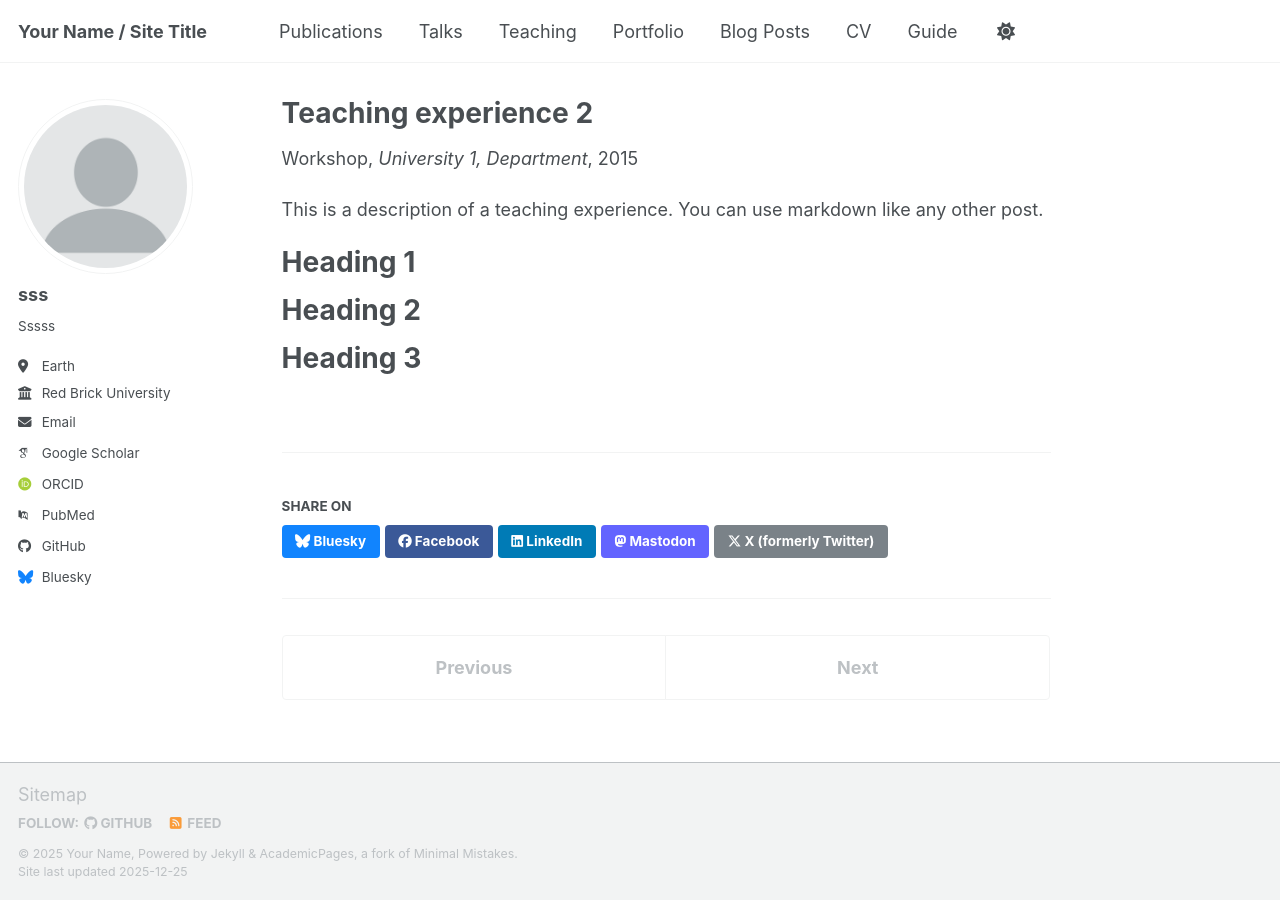
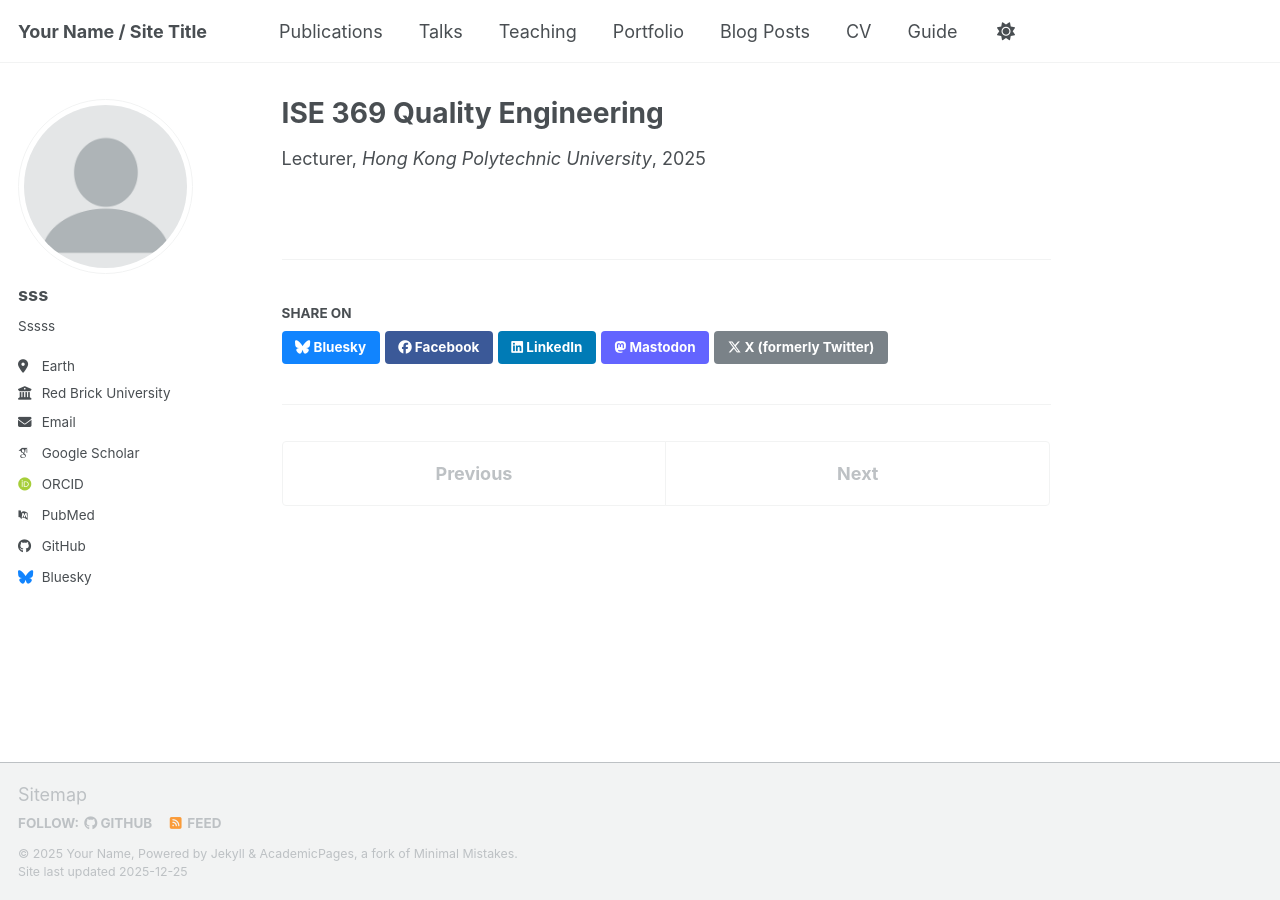
Before and after one commit to rickyqiao/liqiaoxia123, a Jekyll site: the page built from _teaching/ise369.md, in a window 1280 px wide. Built offline with Jekyll 4.4.1, drawn with Linux system fonts in a browser that asks for light colours; some web fonts are replaced; a script bundle is joined from its source files by our own code; library files that are not in the unit come from our copies.

Commit message:
Update ise369.md

```diff
--- a/_teaching/ise369.md
+++ b/_teaching/ise369.md
@@ -1,20 +1,6 @@
 ---
-title: "Teaching experience 2"
+title: "ISE 369 Quality Engineering"
 collection: teaching
-type: "Workshop"
-permalink: /teaching/2015-spring-teaching-1
-venue: "University 1, Department"
-date: 2015-01-01
-location: "City, Country"
+type: "Lecturer"
+venue: "Hong Kong Polytechnic University"
 ---
-
-This is a description of a teaching experience. You can use markdown like any other post.
-
-Heading 1
-======
-
-Heading 2
-======
-
-Heading 3
-======
```
